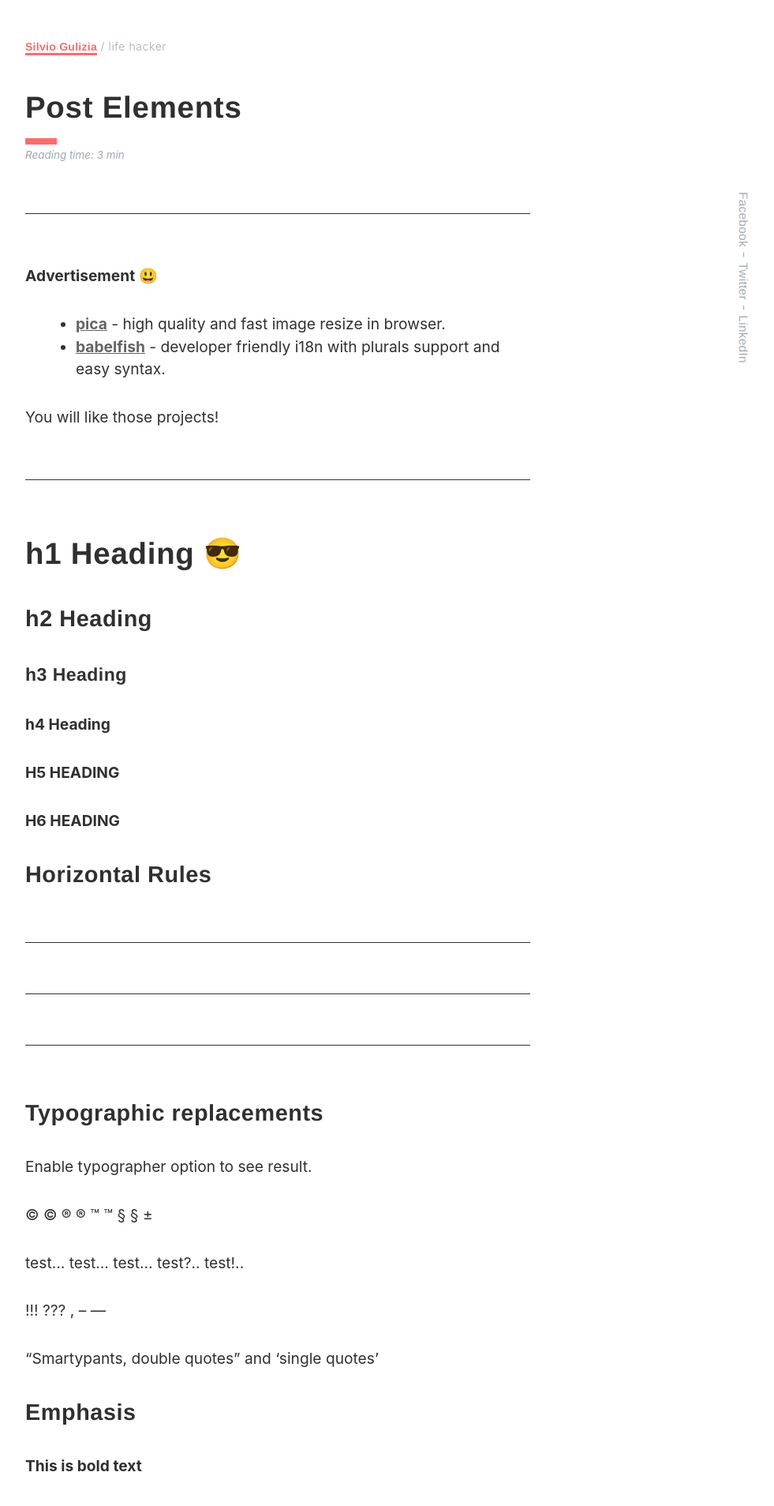
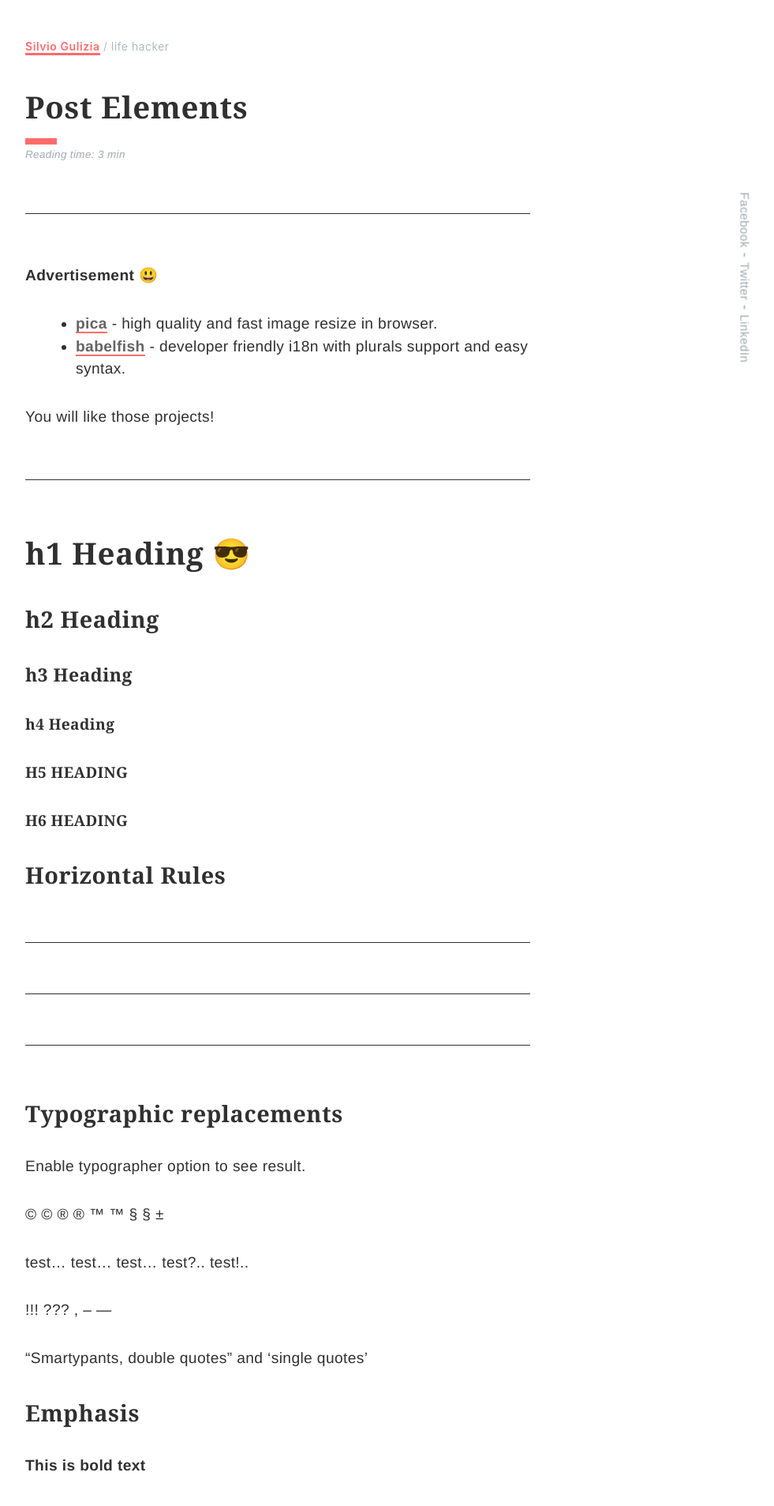
Before and after one commit to sigul/building-jekyll, a Jekyll site: the page built from _posts/2020-03-06-post-elements.md, in a window 1280 px wide. Shown: the top 1907 px of the page at 79% size, without its empty margins (288-1269 px from the left). Built offline with Jekyll 4.4.1, drawn with Linux system fonts in a browser that asks for light colours.

Commit message:
add fonts and fix content class

```diff
--- a/_sass/my-code.scss
+++ b/_sass/my-code.scss
@@ -1,16 +1,21 @@
-.post-title, .post-title a, nav li a, h1, h2, h3, h1 > a, h2 > a, h3 > a, button, input[type="submit"], input[type="email"], .title a, .title span, .share-buttons li a {
-  font-family: calluna-sans,europa,inter ui,helvetica,arial,sans-serif;
+/* my code */
+
+body {
+  font-family: calluna-sans, helvetica, arial,sans-serif;
   letter-spacing: .02em;
 }
 
+h1, h2, h3, h4, h5, h6 {
+  font-family: calluna, georgia, serif;
+  letter-spacing: .02em;
+}
 
-/* my code */
-.post-content a, .post-content a:visited {
+.content a, .content a:visited {
   text-decoration: none;
   border-bottom: 2px solid #ff6b6b;
 }
 
-.post-content a:hover {
+.content a:hover {
   border-bottom: 5px solid #ff6b6b;
   }
 
```
